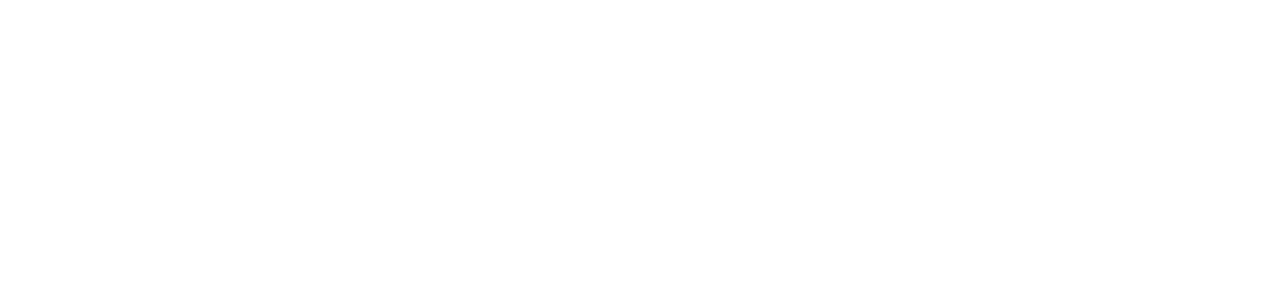
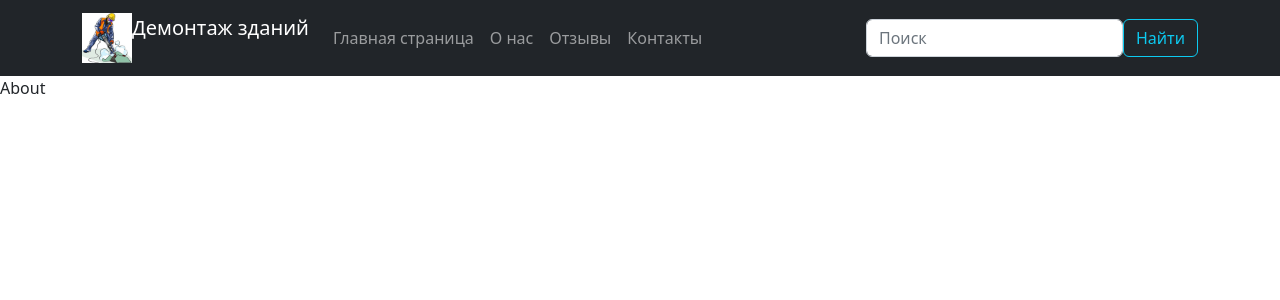
Before and after one commit to Kirill-GBN/React-website, a React (Create React App) app in the folder building-site/: page /about in a window 1280 px wide. Shown: the top 300 px of the page. Built offline with nearby package versions, Linux system fonts and the light colour scheme.

Commit message:
fix: change connected pages

```diff
--- a/building-site/package.json
+++ b/building-site/package.json
@@ -11,6 +11,7 @@
     "react-bootstrap": "^2.7.4",
     "react-dom": "^18.2.0",
     "react-router": "^6.11.0",
+    "react-router-dom": "^6.11.0",
     "react-scripts": "^2.1.8",
     "web-vitals": "^2.1.4"
   },
--- a/building-site/src/App.js
+++ b/building-site/src/App.js
@@ -2,11 +2,12 @@
 import './App.css';
 import React, { Component }  from 'react';
 import 'bootstrap/dist/css/bootstrap.min.css';
+import Header from './Components/Header';
 
 function App() {
   return (
     <div>
-
+      <Header />
     </div>
   );
 }
--- a/building-site/src/Components/Header.js
+++ b/building-site/src/Components/Header.js
@@ -3,32 +3,37 @@
 import logo from './Dismantling.png'
 import NavbarToggle from "react-bootstrap/esm/NavbarToggle";
 import NavbarCollapse from "react-bootstrap/esm/NavbarCollapse";
+import { Routes, BrowserRouter as Router, Route, Link } from "react-router-dom";
+import Home from "../Pages/Home";
+import About from "../Pages/About";
+import Feedback from "../Pages/Feedback";
+import Contacts from "../Pages/Contacts";
 
 export default class Header extends Component {
     render() {
 
         return (
-            <Navbar collapseOnSelect expand="md" bg="dark" variant="dark">
+            <>
+                <Navbar sticky="top" collapseOnSelect expand="md" bg="dark" variant="dark">
                     <Container>
                         <NavbarBrand href="/">
                             <img
                                 src={logo}
-                            height="70"
-                            width="70"
+                                height="50"
+                                width="50"
                                 className="d-inline-block align-top"
                                 alt="Logo"
-                        />
+                            />Демонтаж зданий
                         </NavbarBrand>
                         <NavbarToggle aria-controls="responsive-navbar-nav" />
                         <NavbarCollapse id="responsive-navbar-nav" >
-                        <Nav className="mr-auto">
+                            <Nav className="me-auto">
                                 <NavLink href="/" > Главная страница </NavLink>
                                 <NavLink href="/about" > О нас </NavLink>
                                 <NavLink href="/feedback" > Отзывы </NavLink>
                                 <NavLink href="/contacts" > Контакты </NavLink>
                             </Nav>
-                    </NavbarCollapse>
-                    <Form inline >
+                            <Form className="inline">
                                 <FormControl
                                     type="text"
                                     placeholder="Поиск"
@@ -36,8 +41,19 @@
                                 />
                             </Form>
                             <Button variant="outline-info">Найти</Button>
+                        </NavbarCollapse>
                     </Container>
                 </Navbar>
+
+                <Router>
+                    <Routes>
+                        <Route path="/" element={<Home/>} />
+                        <Route path="/about" element={<About/>} />
+                        <Route path="/feedback" element={<Feedback/>} />
+                        <Route path="/contacts" element={<Contacts/>} />
+                    </Routes>
+                </Router>
+            </>
         );
     }
 }
```
Also changed, not shown: 1 other file (tests, documents, lock files or other folders). Lines whose indentation alone changed are shown as unchanged.
